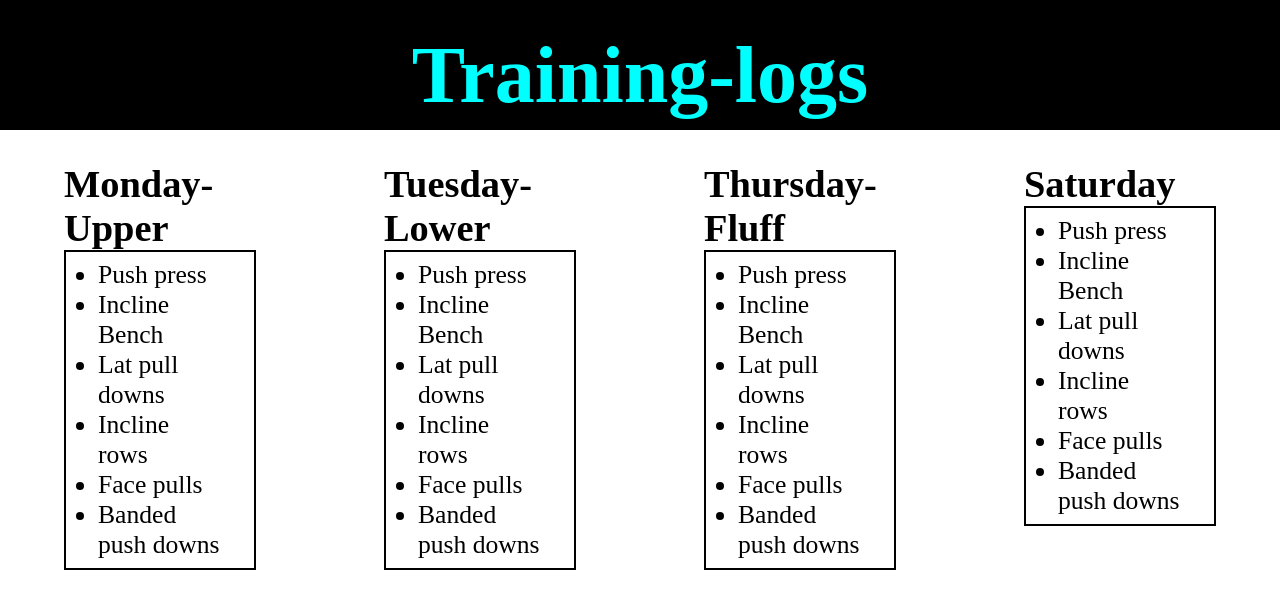
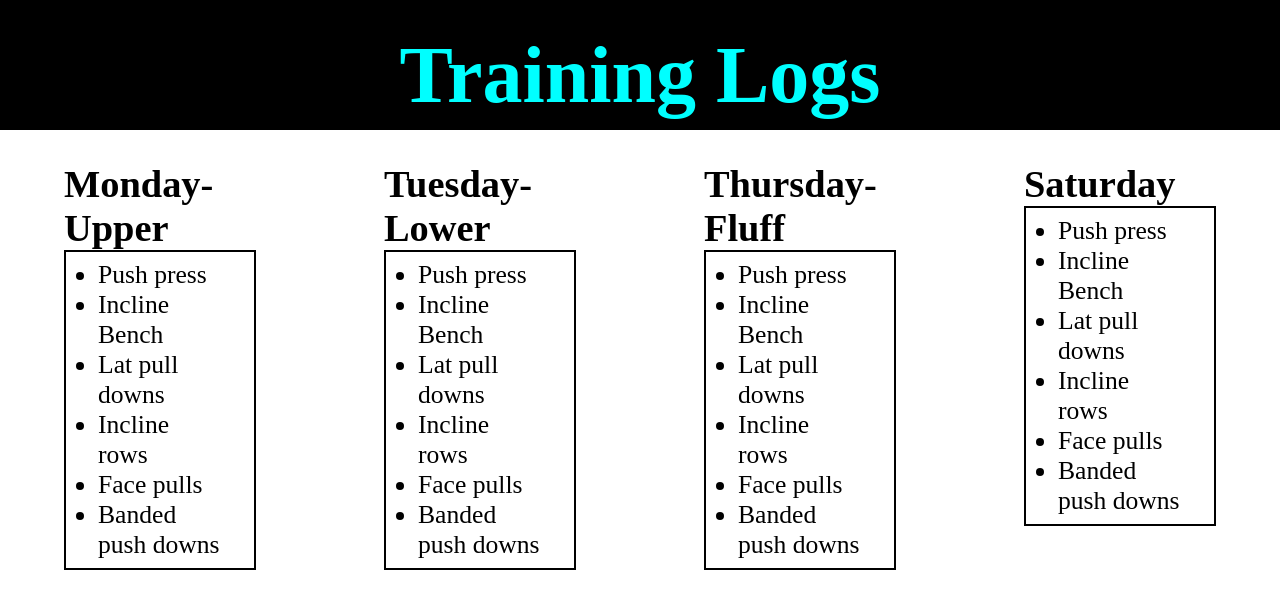
Before and after one commit to Kanowie/training-logs, a Vue app: page / in a window 1280 px wide. Shown: the top 608 px of the page. Built offline with nearby package versions, Linux system fonts and the light colour scheme.

Commit message:
Restructure header to render heading via prop

```diff
--- a/src/App.vue
+++ b/src/App.vue
@@ -1,6 +1,6 @@
 <template>
     <div class="appContainer">
-        <Header></Header>
+        <Header :headerTitle="heading"></Header>
         <Logs></Logs>
     </div>
 </template>
@@ -12,7 +12,7 @@ import Logs from "@/pages/Logs.vue";
 export default {
     data() {
         return {
-            heading: "Vue app container",
+            heading: "Training Logs",
         };
     },
     components: {
--- a/src/components/Header.vue
+++ b/src/components/Header.vue
@@ -1,12 +1,16 @@
 <template>
     <div class="header">
         <div class="inner-header">
-            <h1>Training-logs</h1>
+            <h1>{{headerTitle}}</h1>
         </div>
     </div>
 </template>
 
 <script>
+export default {
+    name: "LogsHeader",
+    props: ["headerTitle"],
+};
 </script>
 
 <style>
```
